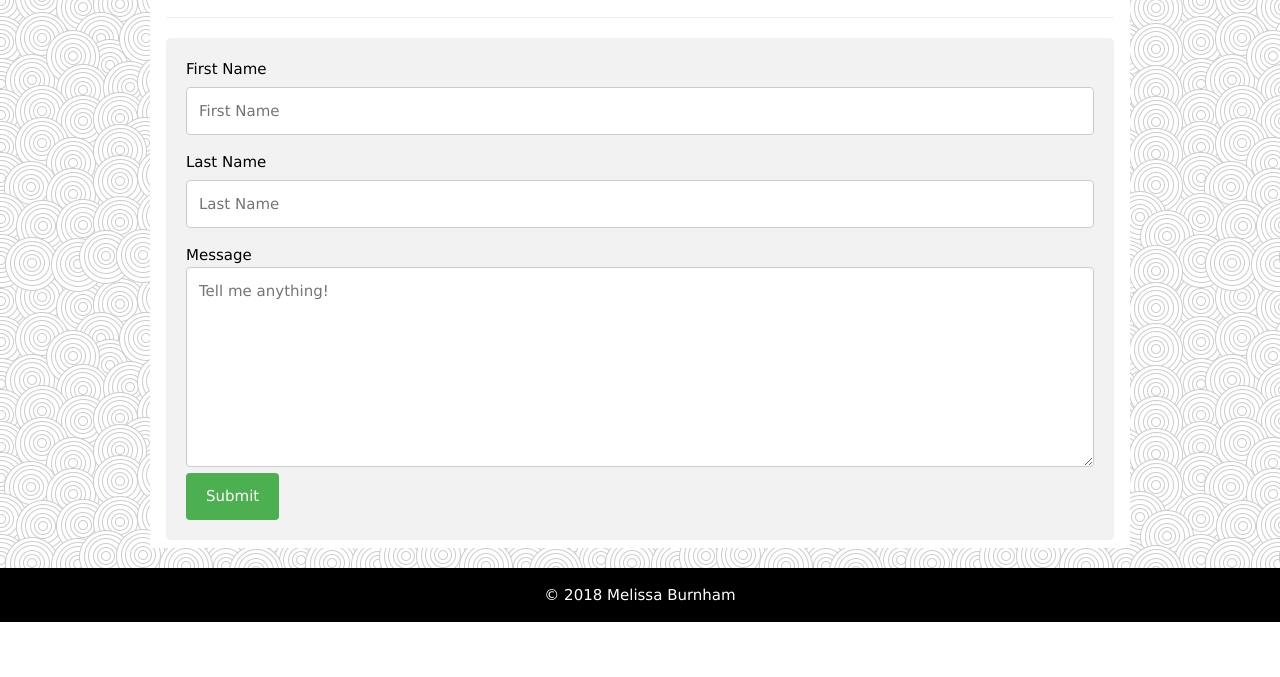
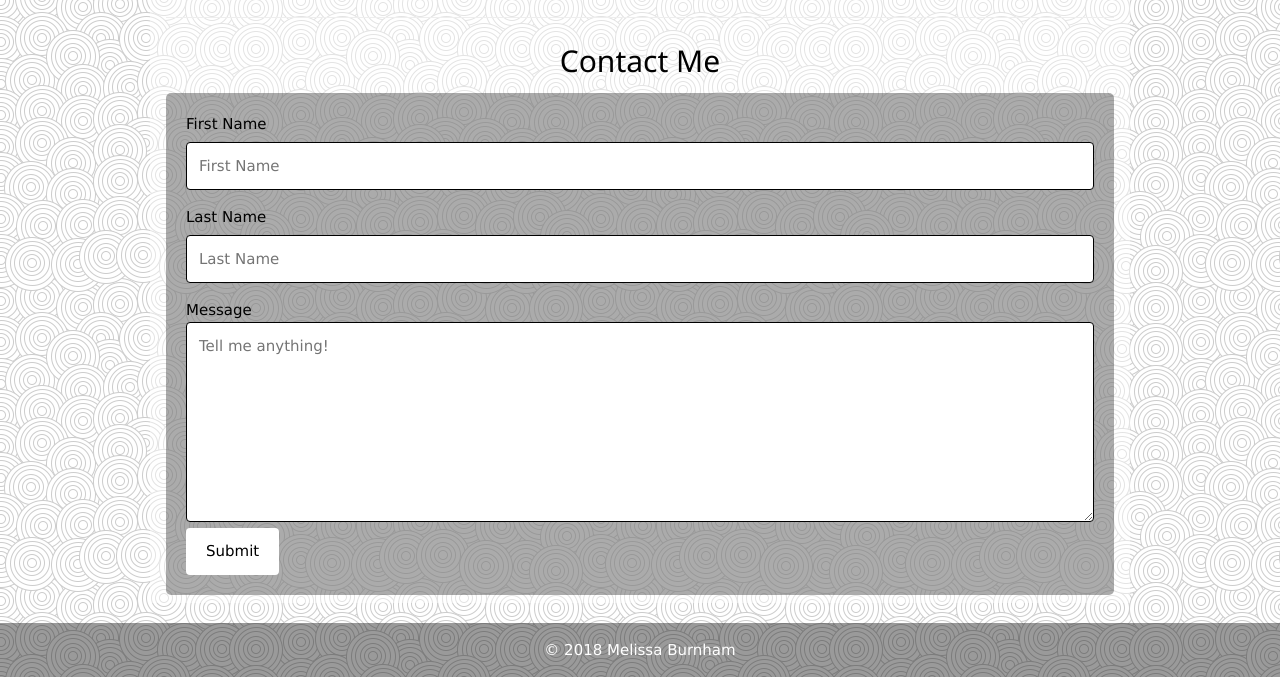
Before and after one commit to melissarburnham/MRB_Portfolio, a plain HTML site: page index.html in a window 1280 px wide. Shown: the part 1804-2481 px from the top of the page. Before the commit the page ends 2426 px from the top, so only its background shows below. Drawn offline with nearby package versions, Linux system fonts and the light colour scheme.

Commit message:
edit background and transparency

```diff
--- a/css/app.css
+++ b/css/app.css
@@ -10,12 +10,13 @@ body,h1,h2,h3,h4,h5,h6 {
 
 .name{
     font-size:30px;
+    width: 100%;
 }
 
 .w3-main{
     max-width:1200px;
     margin-top:100px;
-    background: white;
+    background:rgba(255, 255, 255, 0.445);
 }
 .w3-bar-block .w3-bar-item {
     padding:20px;
@@ -30,8 +31,9 @@ body,h1,h2,h3,h4,h5,h6 {
 
 .topMenu{
     max-width:1200px;
-    margin:auto;
-    background-image: url('../assets/images/swirl_pattern.jpg');
+    margin: auto;
+    background: white;
+    /* background-image: url('../assets/images/swirl_pattern.jpg'); */
 }
 
 /* CONNECT WITH ME */
@@ -65,20 +67,19 @@ body,h1,h2,h3,h4,h5,h6 {
 /* CONTACT FORM */
 /* Style inputs with type="text", select elements and textareas */
 input[type=text], select, textarea {
-    width: 100%; /* Full width */
-    padding: 12px; /* Some padding */
-    border: 1px solid #ccc; /* Gray border */
-    border-radius: 4px; /* Rounded borders */
-    box-sizing: border-box; /* Make sure that padding and width stays in place */
-    margin-top: 6px; /* Add a top margin */
-    margin-bottom: 16px; /* Bottom margin */
-    resize: vertical /* Allow the user to vertically resize the textarea (not horizontally) */
+    width: 100%;
+    padding: 12px;
+    border: 1px solid black;
+    border-radius: 4px;
+    box-sizing: border-box;
+    margin-top: 6px;
+    margin-bottom: 16px;
+    resize: vertical
 }
 
 /* Style the submit button with a specific background color etc */
 input[type=submit] {
-    background-color: #4CAF50;
-    color: white;
+    background-color: white;
     padding: 12px 20px;
     border: none;
     border-radius: 4px;
@@ -87,18 +88,18 @@ input[type=submit] {
 
 /* When moving the mouse over the submit button, add a darker green color */
 input[type=submit]:hover {
-    background-color: #45a049;
+    background-color: blue;
 }
 
 /* Add a background color and some padding around the form */
 .container {
     border-radius: 5px;
-    background-color: #f2f2f2;
+    background-color:rgba(0, 0, 0, 0.329);
     padding: 20px;
 }
 
 footer {
-    background: black;
+    background: rgba(0, 0, 0, 0.397);
     color: white;
     margin-top: 20px;
 }
--- a/index.html
+++ b/index.html
@@ -19,7 +19,7 @@
 
 <!-- Top menu -->
 <div class="w3-top connect">
-  <div class="topMenu w3-white w3-xlarge">
+  <div class="topMenu w3-xlarge">
     <div class="w3-button w3-padding-16 w3-left topMenu" onclick="w3_open()">☰</div>
     <div class="w3-right w3-padding-16">
       <a href="https://github.com/melissarburnham" target="_blank">
@@ -43,7 +43,7 @@
       <h4>I love to code.</h4><br>
       <h6><i>It makes me happy.</i></h6>
       <p id = "aboutMe">
-        You'd like to know more about me?  <br>
+        Some more about me:  <br>
         Once, I went on a safari in Africa and saved a bunch of animals from being poached. <br>
         Another time, I single handedly saved 2 babies and 6 kittens from a burning house. <br>
         Another time after that, I started a social justice movement followed by millions. <br>
@@ -116,7 +116,7 @@
   </div>
 
   <hr id="contact">
-
+      <h2 class="w3-center">Contact Me</h2>
       <div class="container">
           <form action="#">
 
```
